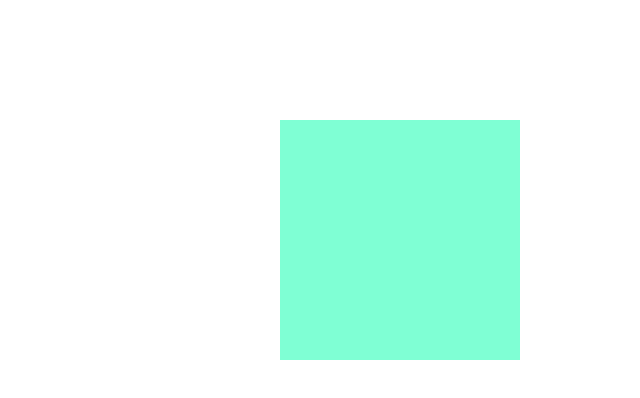
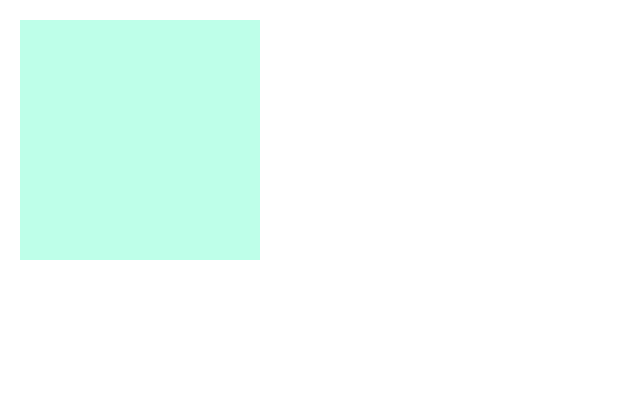
Before and after one commit to jordanss1/framer-squares-animation, a React (Vite) app: page / in a window 1280 px wide. Shown: the top 398 px of the page, without its empty margins (0-640 px from the left). Built offline with nearby package versions, Linux system fonts and the light colour scheme.

Commit message:
rid of hook only state in component to animate

```diff
--- a/src/App.css
+++ b/src/App.css
@@ -1,3 +1,8 @@
+html,
+body {
+  overflow-x: hidden;
+}
+
 * {
   margin: 0;
   padding: 0;
--- a/src/App.tsx
+++ b/src/App.tsx
@@ -8,7 +8,7 @@ function App() {
   return (
     <div
       css={css`
-        padding: 5rem;
+        padding: 20px;
       `}
     >
       <Box1 />
--- a/src/components/Boxes/Box1.tsx
+++ b/src/components/Boxes/Box1.tsx
@@ -1,13 +1,22 @@
 /** @jsx jsx */
-import React, { useEffect } from "react";
+import { useState, ReactElement } from "react";
 import { css } from "@emotion/react";
-import { motion } from "framer-motion";
-import useBoxesHook from "../../hooks/useBoxesHook";
+import { AnimationProps, motion } from "framer-motion";
 
-const Box1 = () => {
-  const { box1, animateBox1 } = useBoxesHook();
+const Box1 = (): ReactElement => {
+  const [isAnimating, setIsAnimating] = useState<boolean>(false);
 
-  useEffect(() => {}, []);
+  const box1: AnimationProps = {
+    initial: { opacity: 0.2, backgroundColor: "aquamarine" },
+    animate: {
+      x: isAnimating ? "calc(100vw - 120%)" : 0,
+      opacity: isAnimating ? 1 : 0.5,
+      rotate: isAnimating ? 360 : 0,
+    },
+    transition: { type: "spring", stiffness: 60 },
+  };
+
+  const { initial, animate, transition } = box1;
 
   return (
     <div
@@ -16,18 +25,18 @@ const Box1 = () => {
       `}
     >
       <motion.div
+        onClick={() => setIsAnimating((prev) => !prev)}
         css={css`
           width: 15rem;
           height: 15rem;
-          background-color: aquamarine;
           display: flex;
           flex-direction: column;
           align-items: center;
           justify-content: center;
         `}
-        initial={box1.initial}
-        animate={box1.animate}
-        transition={box1.transition}
+        initial={initial}
+        animate={animate}
+        transition={transition}
       />
     </div>
   );
--- a/src/hooks/useBoxesHook.tsx
+++ /dev/null
@@ -1,57 +0,0 @@
-import { AnimationProps } from "framer-motion";
-import { useReducer, useCallback } from "react";
-
-export const BOXES_ACTION_TYPES = {
-  box1: "box1",
-};
-
-const boxesActionArray = [...Object.values(BOXES_ACTION_TYPES)] as const;
-
-type BoxesActionReturnedTypes = (typeof boxesActionArray)[number];
-
-type BoxesStateType = {
-  box1: AnimationProps;
-};
-
-export const INITIAL_STATE: BoxesStateType = {
-  box1: {
-    initial: { x: 0, opacity: 0.5 },
-    animate: { x: "200px", opacity: 1 },
-    transition: { duration: 1.5 },
-  },
-};
-
-type BoxesReducerActionType = {
-  type: BoxesActionReturnedTypes;
-  payload: AnimationProps;
-};
-
-const useBoxesHook = () => {
-  const [state, dispatch] = useReducer(
-    (state: BoxesStateType, action: BoxesReducerActionType) => {
-      switch (action.type) {
-        case BOXES_ACTION_TYPES.box1: {
-          if (!action.payload) {
-            throw new Error("Payload must not be void");
-          }
-
-          const { payload } = action;
-          return { ...state, box1: payload };
-        }
-        default:
-          return { ...state };
-      }
-    },
-    INITIAL_STATE
-  );
-
-  const animateBox1 = useCallback((payload: AnimationProps) => {
-    dispatch({ type: BOXES_ACTION_TYPES.box1, payload });
-  }, []);
-
-  const box1 = state.box1;
-
-  return { box1, animateBox1 };
-};
-
-export default useBoxesHook;
--- a/src/index.css
+++ b/src/index.css
@@ -1,20 +1,4 @@
-:root {
-  font-family: Inter, system-ui, Avenir, Helvetica, Arial, sans-serif;
-  line-height: 1.5;
-  font-weight: 400;
-
-  color: rgba(255, 255, 255, 0.87);
-
-  -webkit-font-smoothing: antialiased;
-  -moz-osx-font-smoothing: grayscale;
-  -webkit-text-size-adjust: 100%;
-}
-
-body {
-  margin: 0;
-  display: flex;
-  place-items: center;
-  min-width: 320px;
+#root {
   min-height: 100vh;
 }
 
```
